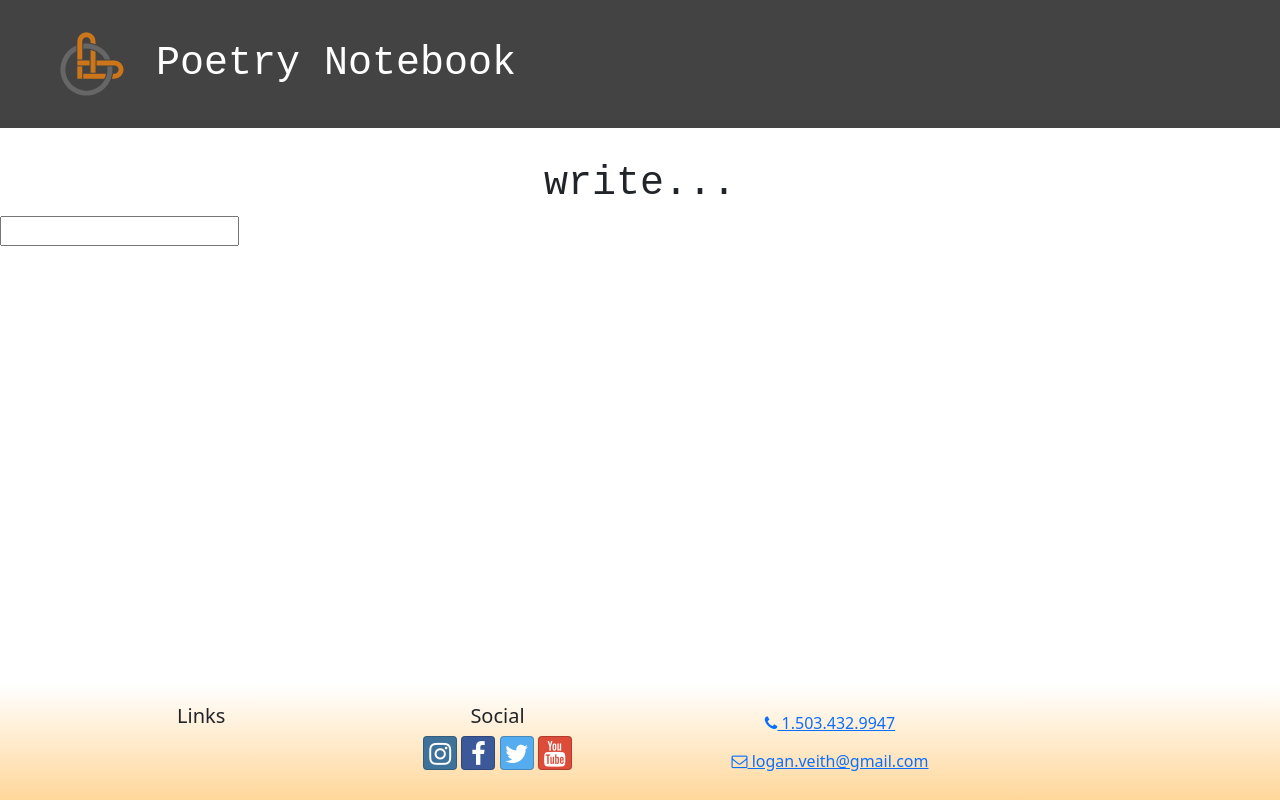
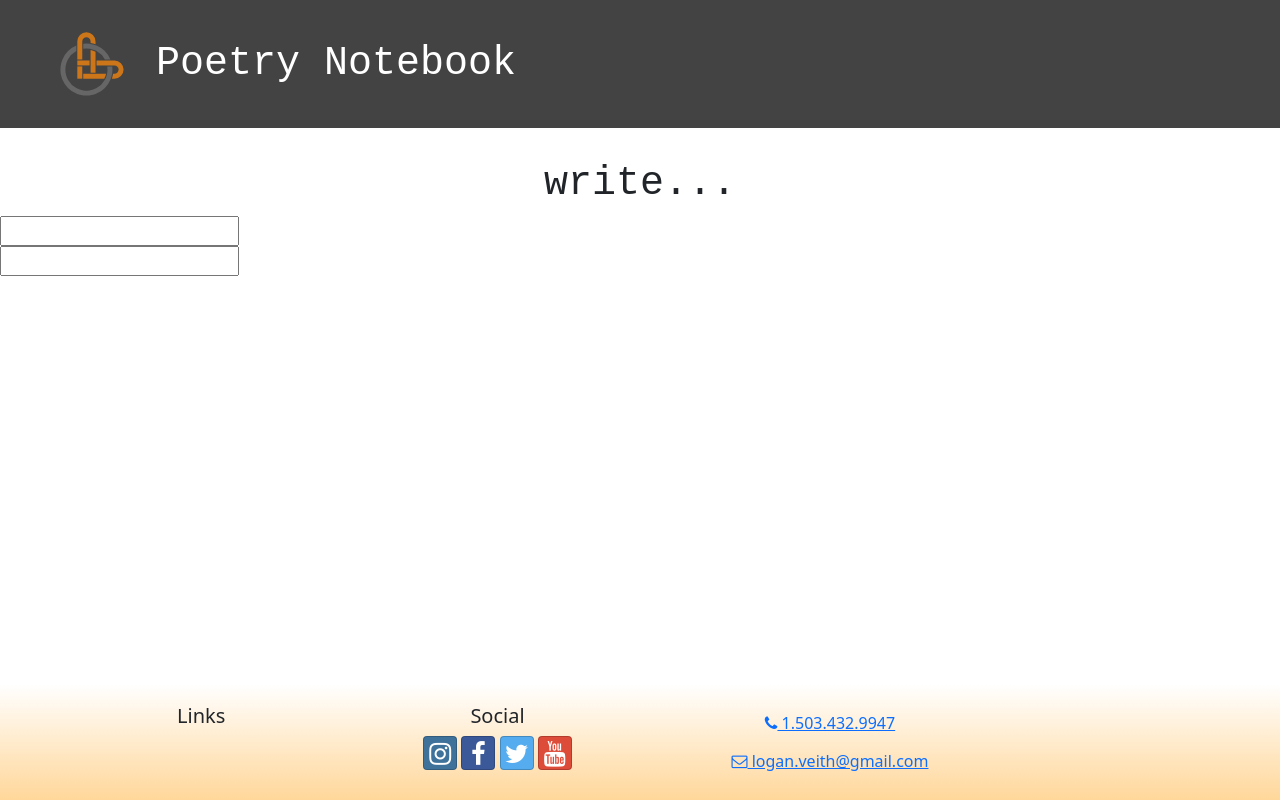
Before and after one commit to elveeth/live-poetry, a React (Create React App) app: page / in a window 1280 px wide. Built offline with nearby package versions, Linux system fonts and the light colour scheme.

Commit message:
stack inputs, unique inputs

```diff
--- a/src/App.css
+++ b/src/App.css
@@ -1,6 +1,6 @@
 body {
   font-family: 'Open Sans', sans-serif;
-  background-color: black;
+  background-color: rgb(254, 254, 254);
 }
 
 h1, h2, h3 {
@@ -73,7 +73,6 @@ h2 {
   text-align: center;
 }
 
-.tool-container {
-  display:flex;
-  flex-direction:row;
+.input-lines {
+  display: block;
 }
--- a/src/App.js
+++ b/src/App.js
@@ -1,14 +1,19 @@
 import { useState } from 'react';
 import './App.css';
 import WritePoetry from './WritePoetry'
+import WritePoetry2 from './WritePoetry'
 import Header from './components/Header';
 import Footer from './components/Footer';
 
 export default function App() {
   const [poemTextInput, setPoetryTextInput] = useState('')
+  const [poemTextInput2, setPoetryTextInput2] = useState('')
 
   const handleOnChange = (e) => {
     setPoetryTextInput(e.target.value)
+  }
+  const handleOnChange2 = (e) => {
+    setPoetryTextInput2(e.target.value)
   }
 
   return (
@@ -17,39 +22,12 @@ export default function App() {
 
       <h1 className='tool-textheader'>write...</h1>
       <div className='tool-container'>
-          <input type='text-area' value={poemTextInput} onChange={handleOnChange} />
+          <input className='input-lines' type='text-area' value={poemTextInput} onChange={handleOnChange} />
+          <input className='input-lines' type='text-area' value={poemTextInput2} onChange={handleOnChange2} />
           <WritePoetry name={poemTextInput} />
+          <WritePoetry2 name={poemTextInput2} />
       </div>
       <Footer />
     </div>
   );
 }
-
-
-
-
-
-
-
-// import React from 'react';
-// import { useState } from 'react';
-// import { Container, Navbar, NavbarBrand } from 'reactstrap';
-// import MainLogo from './app/assets/img/logo-lore.svg';
-// import './App.css';
-// import WritePoetry from './WritePoetry'
-
-// export default function App() {
-//   const [poemTextInput, setPoetryTextInput] = useState('')
-
-//   const handleOnChange = (e) => {
-//     setPoetryTextInput(e.target.value)
-//   }
-
-//   return (
-//     <div className='App'>
-//       <h1>poetry and code</h1>
-//       <input value={poemTextInput} onChange={handleOnChange} />
-//       <WritePoetry name={poemTextInput} />
-//     </div>
-//   );
-// }
--- a/src/WritePoetry.js
+++ b/src/WritePoetry.js
@@ -1,3 +1,4 @@
 const WritePoetry = ({name}) => <h4>{name}</h4>
+const WritePoetry2 = ({name}) => <h4>{name}</h4>
 
 export default WritePoetry;
```
